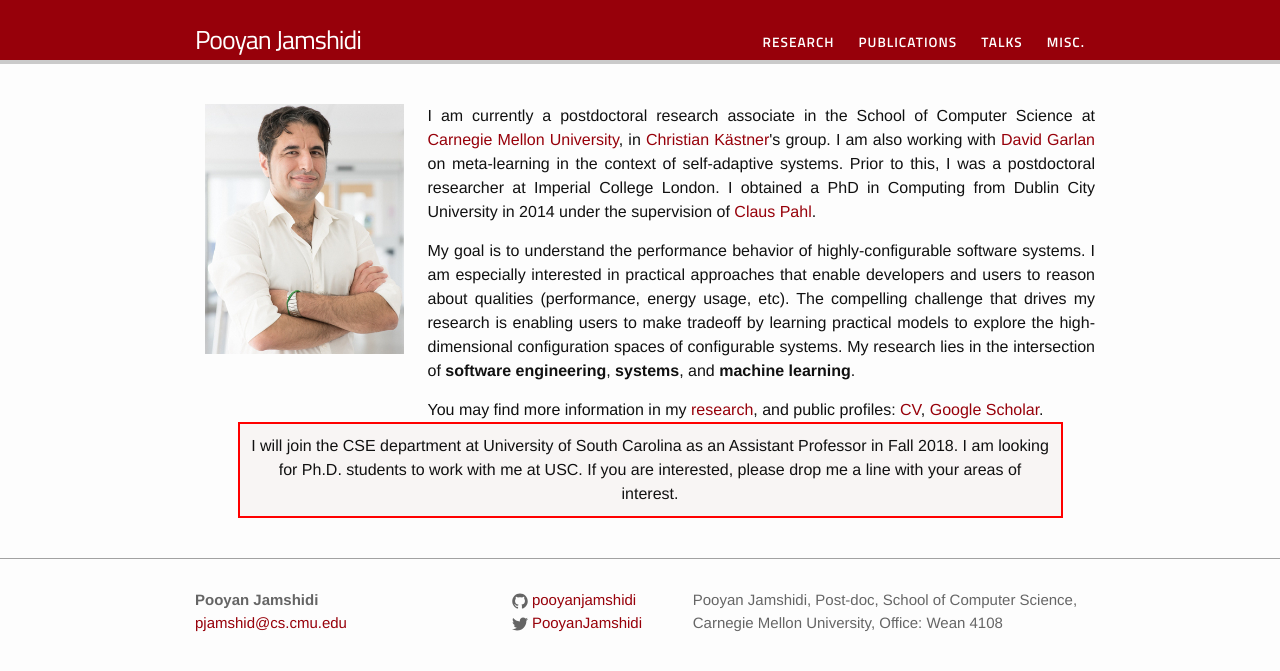
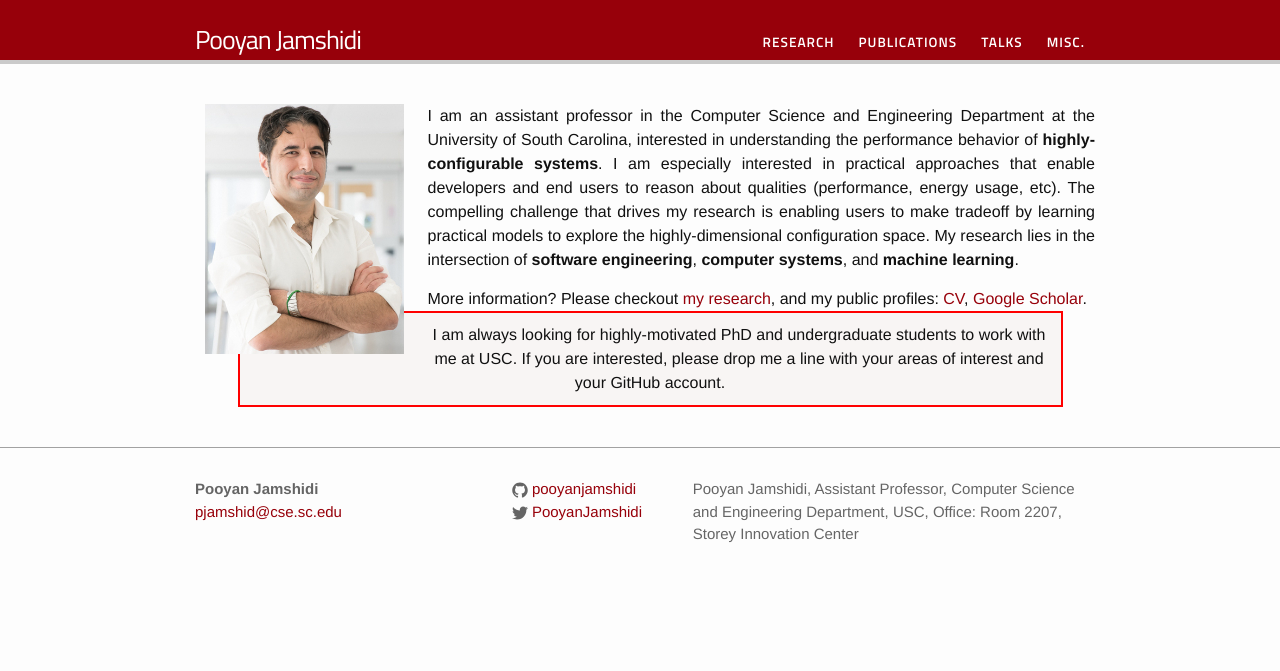
Before and after one commit to pooyanjamshidi/pooyanjamshidi.github.io, a Jekyll site: the page built from index.html, in a window 1280 px wide. Shown: the top 671 px of the page. Built offline with Jekyll 4.4.1, drawn with Linux system fonts in a browser that asks for light colours.

Commit message:
updated my page with usc info

```diff
--- a/_config.yml
+++ b/_config.yml
@@ -1,8 +1,8 @@
 # Site settings
 title: Pooyan Jamshidi
-email: pjamshid@cs.cmu.edu
+email: pjamshid@cse.sc.edu
 description: > # this means to ignore newlines until "baseurl:"
-  Pooyan Jamshidi, Post-doc, School of Computer Science, Carnegie Mellon University, Office: Wean 4108
+  Pooyan Jamshidi, Assistant Professor, Computer Science and Engineering Department, USC, Office: Room 2207, Storey Innovation Center
 baseurl: "" # the subpath of your site, e.g. /blog/
 url: "http://yourdomain.com" # the base hostname & protocol for your site
 twitter_username: PooyanJamshidi
@@ -13,7 +13,7 @@ markdown: kramdown
 
 # Other options
 permalink: blog/:year/:month/:title
-job.title: "Postdoctoral Associate"
+job.title: "Assistant Professor"
 excerpt_separator: "<!--more-->"
 
 # SEO stuff
--- a/index.html
+++ b/index.html
@@ -13,22 +13,22 @@ layout: default
 
     <div id="two">
 	    <p align=justify>
-	    I am currently a postdoctoral research associate in the School of Computer Science at <a href="https://www.cmu.edu/index.html">Carnegie Mellon University</a>, in <a href="https://www.cs.cmu.edu/~ckaestne/">Christian Kästner</a>'s group. I am also working with <a href="http://www.cs.cmu.edu/~garlan/">David Garlan</a> on meta-learning in the context of self-adaptive systems. Prior to this, I was a postdoctoral researcher at Imperial College London. I obtained a PhD in Computing from Dublin City University in 2014 under the supervision of <a href="http://www.inf.unibz.it/~cpahl/">Claus Pahl</a>.
-        </p>
+	    I am an assistant professor in the Computer Science and Engineering Department at the University of South Carolina, interested in understanding the performance behavior of <b>highly-configurable systems</b>. I am especially interested in practical approaches that enable developers and end users to reason about qualities (performance, energy usage, etc). The compelling challenge that drives my research is enabling users to make tradeoff by learning practical models to explore the highly-dimensional configuration space. My research lies in the intersection of <b>software engineering</b>, <b>computer systems</b>, and <b>machine learning</b>.
 
-        <p align=justify>
-        My goal is to understand the performance behavior of highly-configurable software systems. I am especially interested in practical approaches that enable developers and users to reason about qualities (performance, energy usage, etc). The compelling challenge that drives my research is enabling users to make tradeoff by learning practical models to explore the high-dimensional configuration spaces of configurable systems. My research lies in the intersection of <b>software engineering</b>, <b>systems</b>, and <b>machine learning</b>.
 		</p>
 
-        You may find more information in my <a href="{{ "/research/" |  prepend: site.baseurl }}">research</a>, and public profiles: <a href="{{ "/resources/cv/cv_pooyan_jamshidi.pdf" |  prepend: site.baseurl }}">CV</a>, <a href="http://scholar.google.com/citations?hl=en&user=Jre2RUQAAAAJ">Google Scholar</a>.
+        More information? Please checkout <a href="{{ "/research/" |  prepend: site.baseurl }}">my research</a>, and my public profiles: <a href="{{ "/resources/cv/cv_pooyan_jamshidi.pdf" |  prepend: site.baseurl }}">CV</a>, <a href="http://scholar.google.com/citations?hl=en&user=Jre2RUQAAAAJ">Google Scholar</a>.
 
     </div>
 
 	<div class="emph-border" align=justify>
-    I will join the CSE department at University of South Carolina as an Assistant Professor in Fall 2018. I am looking for Ph.D. students to work with me at USC. If you are interested, please drop me a line with your areas of interest.
+    I am always looking for highly-motivated PhD and undergraduate students to work with me at USC. If you are interested, please drop me a line with your areas of interest and your GitHub account.
 
     <!-- , <b>Statements</b>: [<a href="{{ "/resources/statements/rs.pdf" |  prepend: site.baseurl }}">Research</a>][<a href="{{ "/resources/statements/ts.pdf" |  prepend: site.baseurl }}">Teaching</a>]  -->
     <!-- <br /> <b>Publications</b>: SE + Systems + ML [<a href="https://arxiv.org/pdf/1709.02280">ASE'17</a>][<a href="https://arxiv.org/pdf/1704.00234">SEAMS'17</a>][<a href="https://arxiv.org/pdf/1606.06543">MASCOTS'16</a>], Cloud + Control [<a href="{{ "/resources/publications/FGCS16.pdf" |  prepend: site.baseurl }}">FGCS'16</a>][<a href="{{ "/resources/publications/QoSA16.pdf" |  prepend: site.baseurl }}">QoSA'16</a>] -->
+
+    <!-- My goal is to advance a scientific, principled understanding of machine learning systems, with an eye towards computer systems analysis informed by careful empirical work. Naturally, I am also interested in connections among software engineering, computer systems, and machine learning. -->
+
     </div>
 </section>
 
```
Also changed, not shown: pages/research.md (+1 -1 lines), 1 other file.
